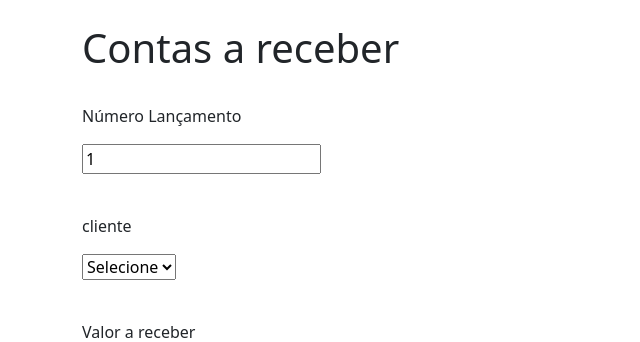
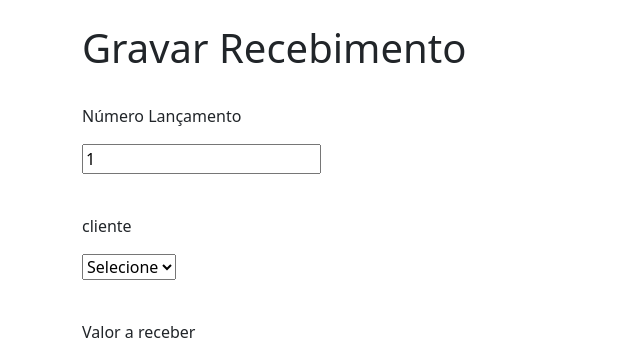
Before and after one commit to rafaelmdgh/pcc, a PHP site: page /cadastro-contas-receber/cadastrar.php in a window 1280 px wide. Shown: the part 111-453 px from the top of the page, without its empty margins (0-640 px from the left). Run offline with PHP 8.4, Linux system fonts and the light colour scheme; a user stored in the database is signed in; data that the repository does not hold is empty.

Commit message:
Alterei título do cadastrar.php do contas a pagar e receber

```diff
--- a/cadastro-contas-pagar/cadastrar.php
+++ b/cadastro-contas-pagar/cadastrar.php
@@ -28,7 +28,7 @@
 </head>
 <body>
 <div class="container">
-<h1>Contas a pagar</h1>
+<h1>Gravar Pagamento</h1>
     <br>
     <form action="salvar_cadastro.php" method="post">
         <p>Número Lançamento</p>
--- a/cadastro-contas-receber/cadastrar.php
+++ b/cadastro-contas-receber/cadastrar.php
@@ -24,11 +24,11 @@
         }
     ?>
     <meta name="viewport" content="width=device-width, initial-scale=1.0">
-    <title>Contas a receber</title>
+    <title>Gravar Recebimento</title>
 </head>
 <body>
 <div class="container">
-<h1>Contas a receber</h1>
+<h1>Gravar Recebimento</h1>
     <br>
     <form action="salvar_cadastro.php" method="post">
         <p>Número Lançamento</p>
```
